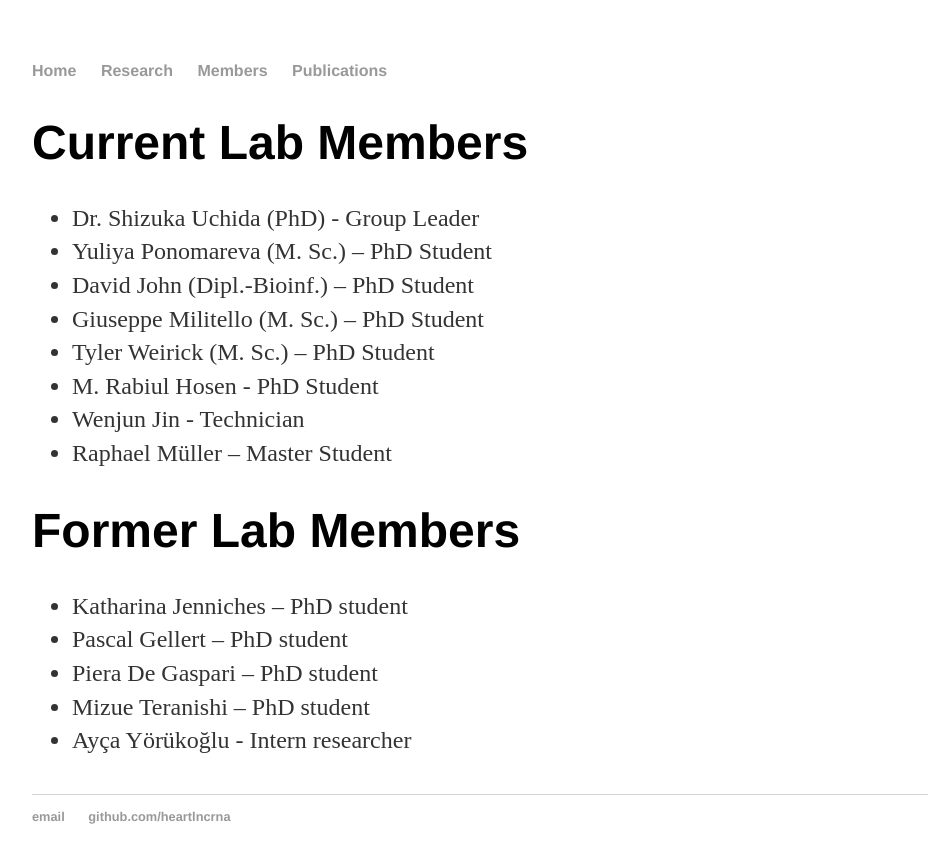
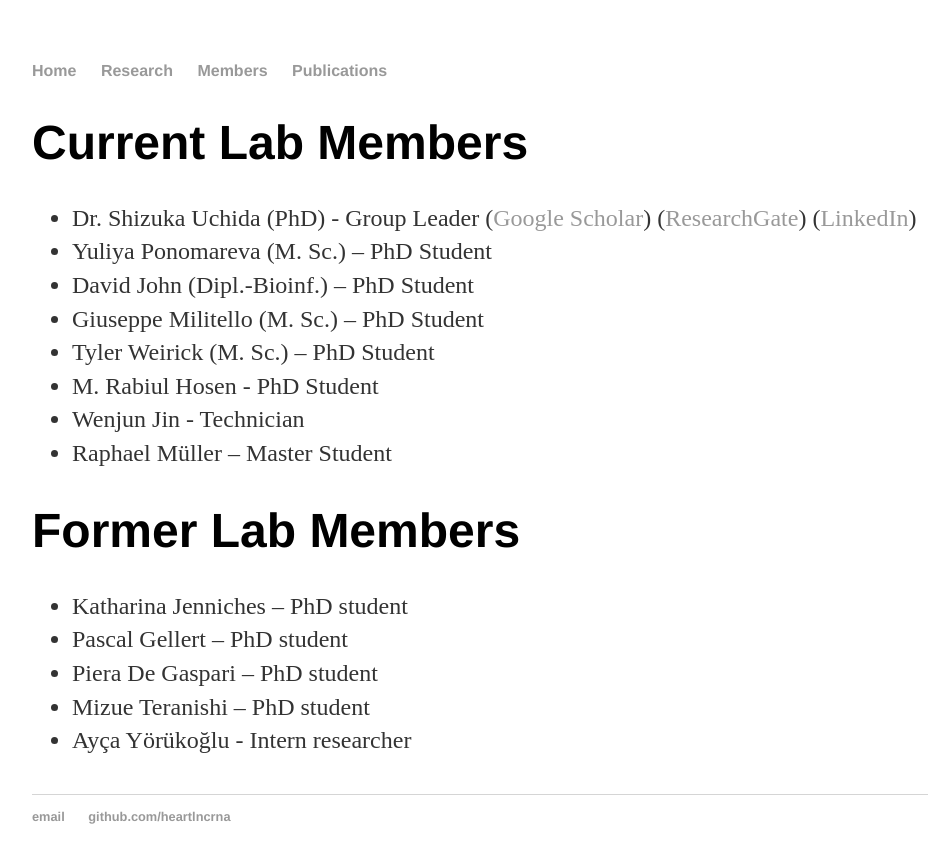
Before and after one commit to heartlncrna/heartlncrna.github.io, a Jekyll site: the page members/member_list.html, which Jekyll copies as it is, in a window 1280 px wide. Shown: the top 863 px of the page, without its empty margins (160-1107 px from the left). Built offline with Jekyll 4.4.1, drawn with Linux system fonts in a browser that asks for light colours.

Commit message:
Update member_list.html

```diff
--- a/members/member_list.html
+++ b/members/member_list.html
@@ -24,7 +24,10 @@
 
 			<p class="ptNormal">
 			<ul>
-				<li>Dr. Shizuka Uchida (PhD) - Group Leader</li>
+				<li>Dr. Shizuka Uchida (PhD) - Group Leader
+					(<a href="https://scholar.google.com/citations?user=N-KHfvUAAAAJ&hl=en"><span class="ptHyperlink">Google Scholar</span></a>)
+					(<a href="https://www.researchgate.net/profile/Shizuka_Uchida3"><span class="ptHyperlink">ResearchGate</span></a>)
+					(<a href="https://www.linkedin.com/profile/view?id=AAIAAAEGId0Bx9SwbtkGRAOfofXc4ORyN0Uoutc&trk=nav_responsive_tab_profile_pic"><span class="ptHyperlink">LinkedIn</span></a>)</li>
 				<li>Yuliya Ponomareva (M. Sc.) – PhD Student</li>
 				<li>David John (Dipl.-Bioinf.) – PhD Student</li>
 				<li>Giuseppe Militello (M. Sc.) – PhD Student</li>
```
